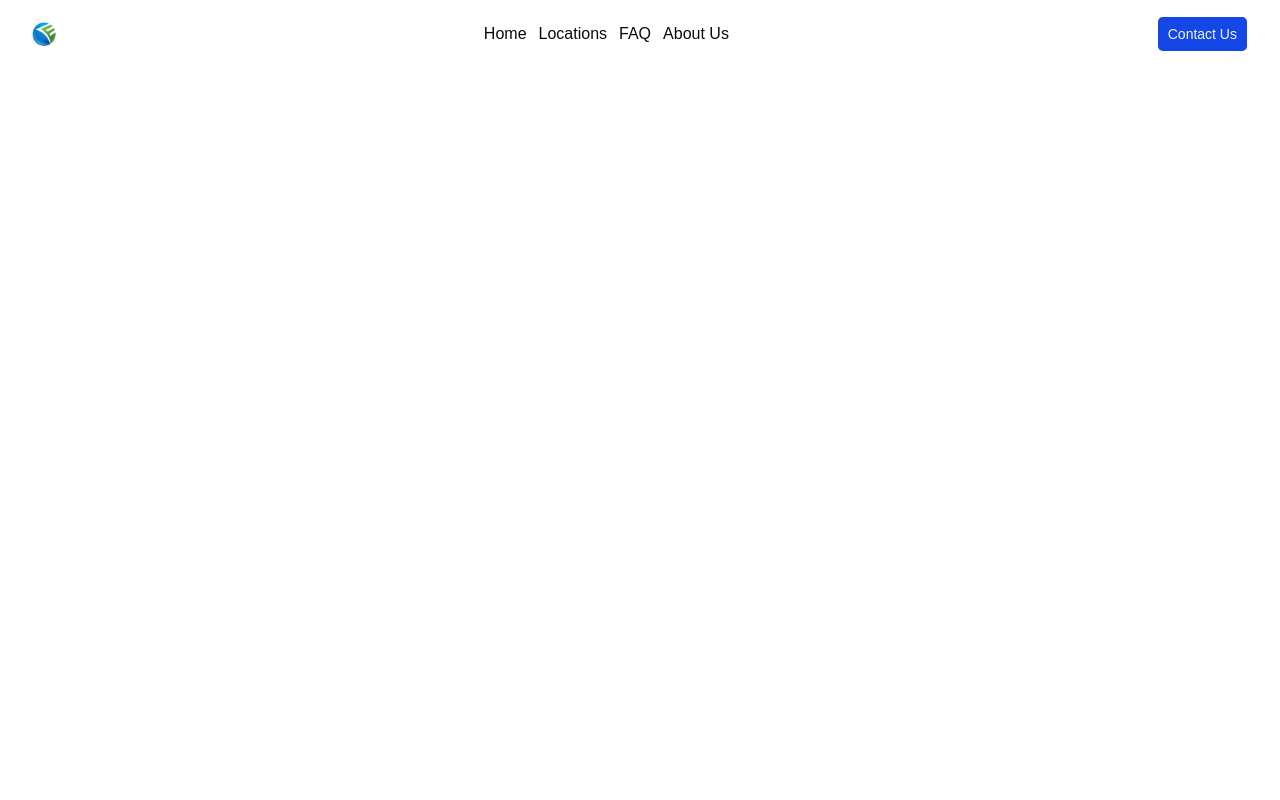
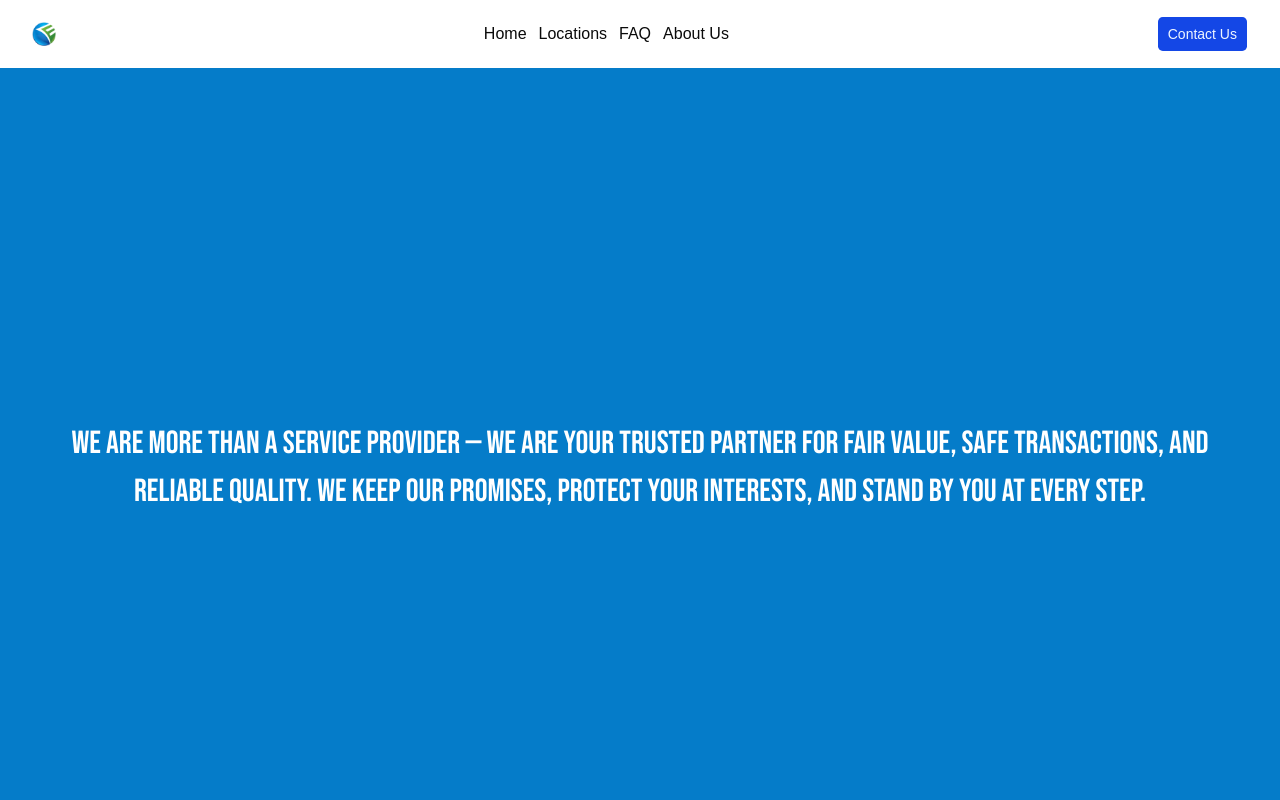
Before and after one commit to Muelvzz/elektronicash-website, a React (Vite) app: page /about-us in a window 1280 px wide. Shown: the top 800 px of the page. Built offline with nearby package versions, Linux system fonts and the light colour scheme.

Commit message:
Feature Build: Developed the Hero Section of the About Us Page

```diff
--- a/src/app/sections/about-us/Hero.tsx
+++ b/src/app/sections/about-us/Hero.tsx
@@ -1,5 +1,13 @@
-export default function Hero() {
-  return(
-    <></>
+import { useAboutUsContext } from "@/app/context/aboutUsContext"
+
+export default function HeroSection() {
+  const { HeroInfo } = useAboutUsContext()
+
+  return (
+    <article className="bg-(--secondary-color) w-full h-screen flex flex-col justify-center items-center text-white">
+      <div>
+        <h2 className="font-heading text-center">{ HeroInfo }</h2>
+      </div>
+    </article>
   )
 }
--- a/src/app/sections/homepage/Products.tsx
+++ b/src/app/sections/homepage/Products.tsx
@@ -11,7 +11,7 @@ export default function Products() {
       </div>
       <div className="flex flex-col gap-y-10">
         {ProductsInfo.ProductsList.map((product) => (
-          <div className="bg-(--primary-color) text-black rounded-md flex flex-col lg:flex-row lg:mx-30">
+          <div className="bg-(--primary-color) text-black rounded-md flex flex-col lg:flex-row lg:mx-30" key={ product.ProductTitle }>
             <div className="flex lg:flex-1 h-fit">
               <img src={ product.Img } alt={`Image of ${ product.ProductTitle }`} className="rounded-md"/>
             </div>
```
